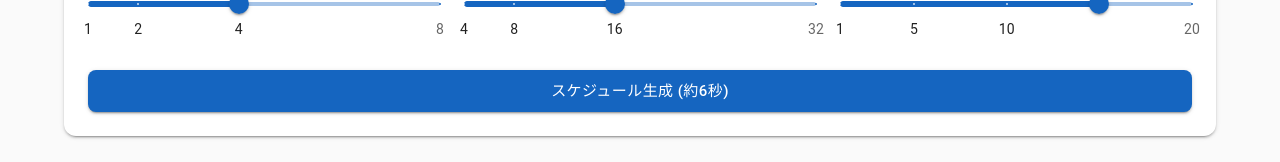
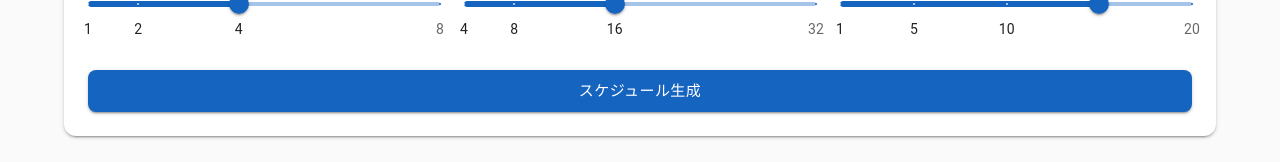
Before and after one commit to tshorea1207/doubles-random-number-table, a React (Vite) app: page / in a window 1280 px wide. Shown: the part 193-355 px from the top of the page. Built offline with nearby package versions, Linux system fonts and the light colour scheme.

Commit message:
スケジュール生成ボタンの予想生成時間表示を削除

```diff
--- a/src/components/ScheduleForm.tsx
+++ b/src/components/ScheduleForm.tsx
@@ -19,7 +19,7 @@ import HelpOutlineIcon from "@mui/icons-material/HelpOutline";
 import GroupIcon from "@mui/icons-material/Group";
 import PersonAddIcon from "@mui/icons-material/PersonAdd";
 import type { ScheduleParams, FixedPair } from "../types/schedule";
-import { useBenchmarkCalibration } from "../hooks/useBenchmarkCalibration";
+
 import { FixedPairsInput } from "./FixedPairsInput";
 import { validateFixedPairs } from "../utils/fixedPairs";
 
@@ -43,8 +43,6 @@ export function ScheduleForm({ onGenerate, onCancel, isGenerating, hasSchedule,
   const [advancedOpen, setAdvancedOpen] = useState(false);
   const [fixedPairsOpen, setFixedPairsOpen] = useState(false);
 
-  // ハードウェア性能に基づく動的キャリブレーション係数
-  const { coefficient } = useBenchmarkCalibration();
 
   // 参加人数変更時に無効な固定ペアを削除
   useEffect(() => {
@@ -75,28 +73,6 @@ export function ScheduleForm({ onGenerate, onCancel, isGenerating, hasSchedule,
   const restingCount = Math.max(0, players - courts * 4);
   const restingMessage = restingCount > 0 ? `毎ラウンド ${restingCount} 人が休憩` : "";
 
-  // 設定に基づいて生成時間を推定
-  const estimateTime = (): string => {
-    if (!isValid) return "";
-
-    const baseComplexity = Math.pow(players / 4, courts * 1.5);
-    const roundFactor = Math.max(rounds - 1, 1);
-
-    let seconds = baseComplexity * roundFactor * coefficient;
-
-    if (seconds < 1) {
-      return "< 1秒";
-    } else if (seconds < 60) {
-      return `約${Math.round(seconds)}秒`;
-    } else if (seconds < 300) {
-      const minutes = Math.round(seconds / 60);
-      return `約${minutes}分`;
-    } else {
-      return "5分以上";
-    }
-  };
-
-  const estimatedTime = estimateTime();
 
   return (
     <Paper sx={{ p: { xs: 2, sm: 3 }, mb: 3 }}>
@@ -251,7 +227,7 @@ export function ScheduleForm({ onGenerate, onCancel, isGenerating, hasSchedule,
               </Button>
             ) : (
               <Button type="submit" variant="contained" color="primary" size="large" fullWidth disabled={!isValid}>
-                {estimatedTime ? `スケジュール生成 (${estimatedTime})` : "スケジュール生成"}
+                スケジュール生成
               </Button>
             )}
           </Grid>
```
